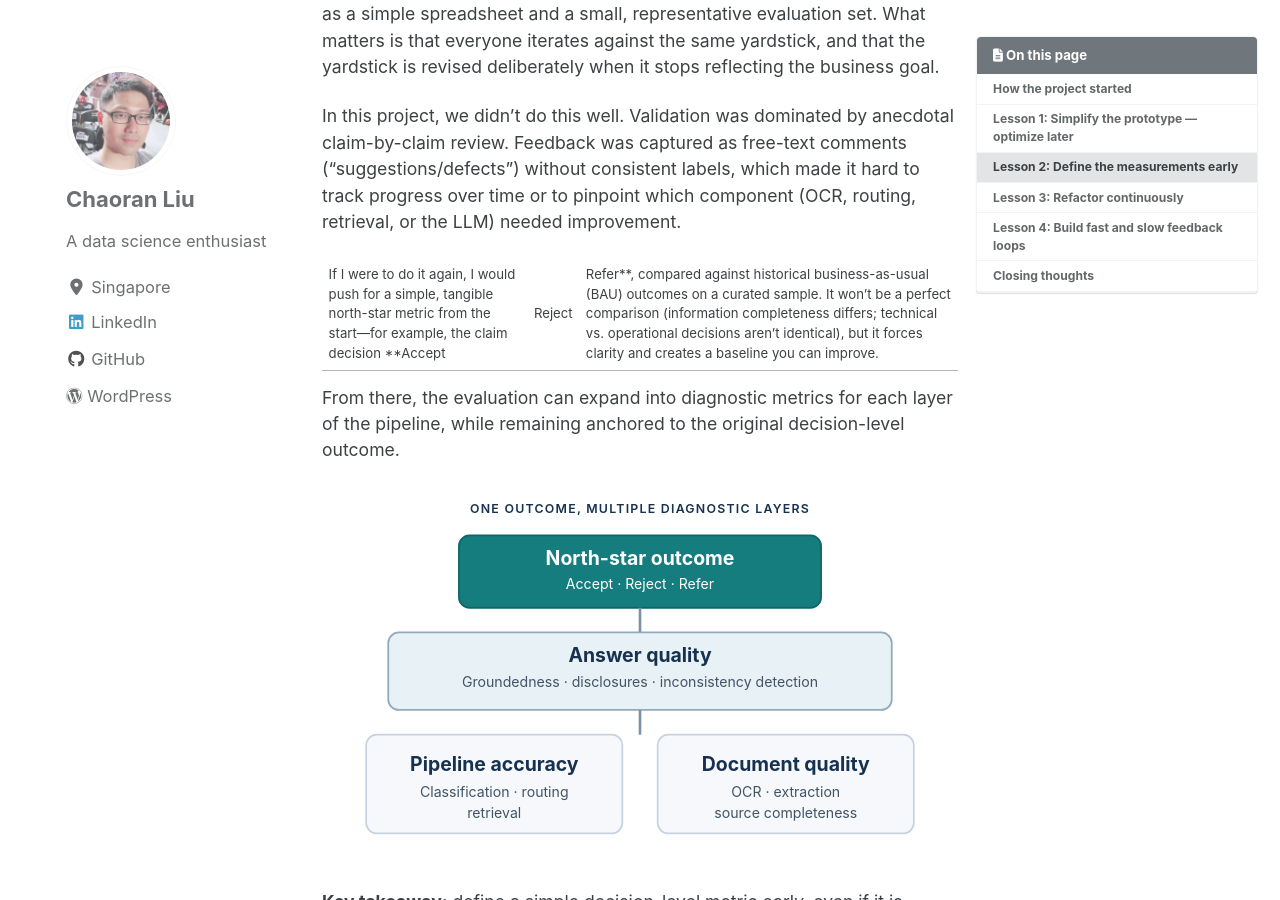
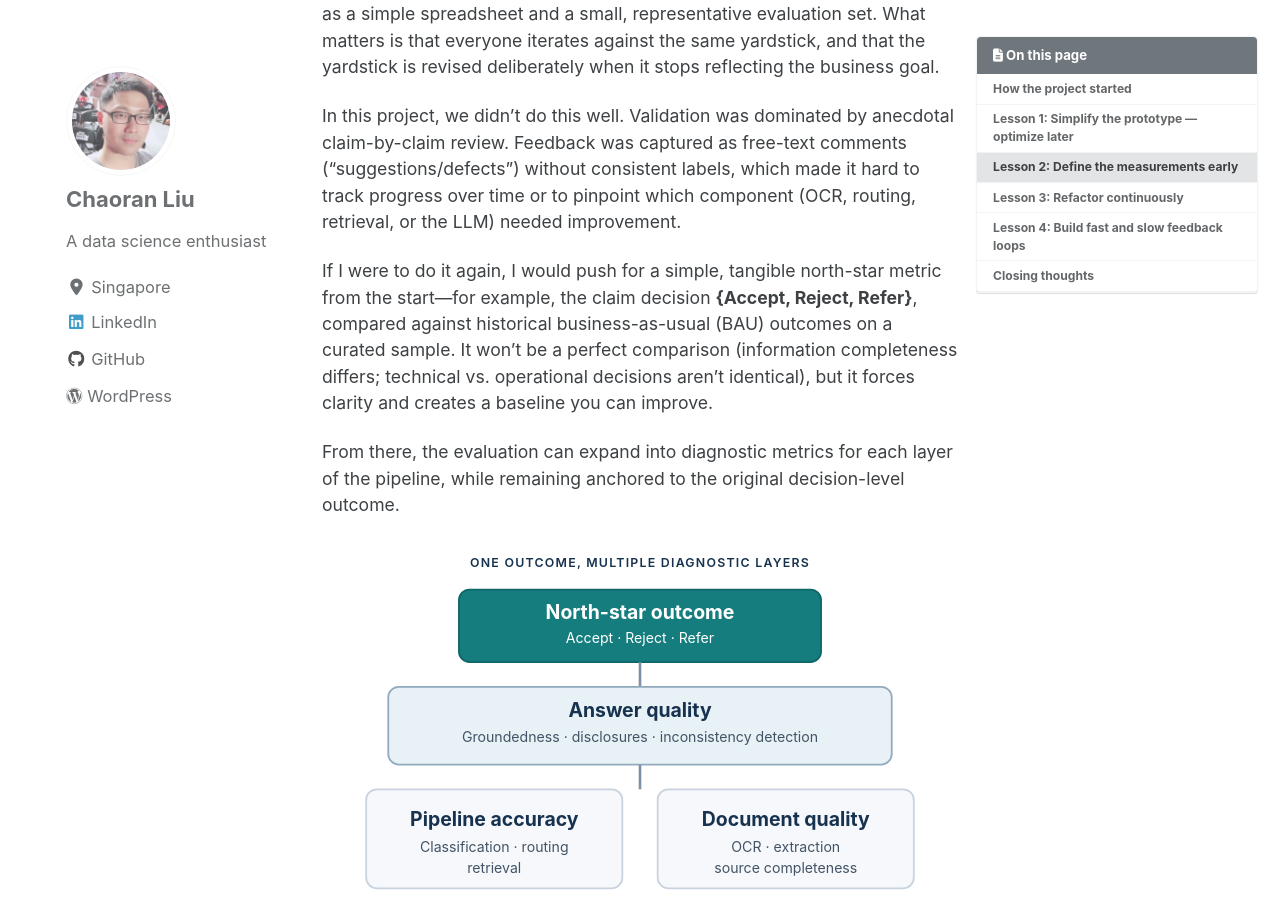
Before and after one commit to 6chaoran/6chaoran.github.io, a Jekyll site: the page built from _posts/2026-07-15-claims-ai-hard-earned-lessons.md, in a window 1280 px wide and 900 px high, scrolled down 2865 px. Built offline with Jekyll 4.4.1, drawn with Linux system fonts in a browser that asks for light colours; cached includes are drawn as plain includes; nearby versions of some CDN libraries; comment, search, counter and statistics services are not loaded; a style sheet for code colours, icons or effects is not loaded.

Commit message:
fix: md render issue

```diff
--- a/_posts/2026-07-15-claims-ai-hard-earned-lessons.md
+++ b/_posts/2026-07-15-claims-ai-hard-earned-lessons.md
@@ -54,7 +54,7 @@ The key is to set up measurement early and align on it with business stakeholder
 
 In this project, we didn’t do this well. Validation was dominated by anecdotal claim-by-claim review. Feedback was captured as free-text comments (“suggestions/defects”) without consistent labels, which made it hard to track progress over time or to pinpoint which component (OCR, routing, retrieval, or the LLM) needed improvement.
 
-If I were to do it again, I would push for a simple, tangible north-star metric from the start—for example, the claim decision **Accept | Reject | Refer**, compared against historical business-as-usual (BAU) outcomes on a curated sample. It won’t be a perfect comparison (information completeness differs; technical vs. operational decisions aren’t identical), but it forces clarity and creates a baseline you can improve.
+If I were to do it again, I would push for a simple, tangible north-star metric from the start—for example, the claim decision **{Accept, Reject, Refer}**, compared against historical business-as-usual (BAU) outcomes on a curated sample. It won’t be a perfect comparison (information completeness differs; technical vs. operational decisions aren’t identical), but it forces clarity and creates a baseline you can improve.
 
 From there, the evaluation can expand into diagnostic metrics for each layer of the pipeline, while remaining anchored to the original decision-level outcome.
 
```
